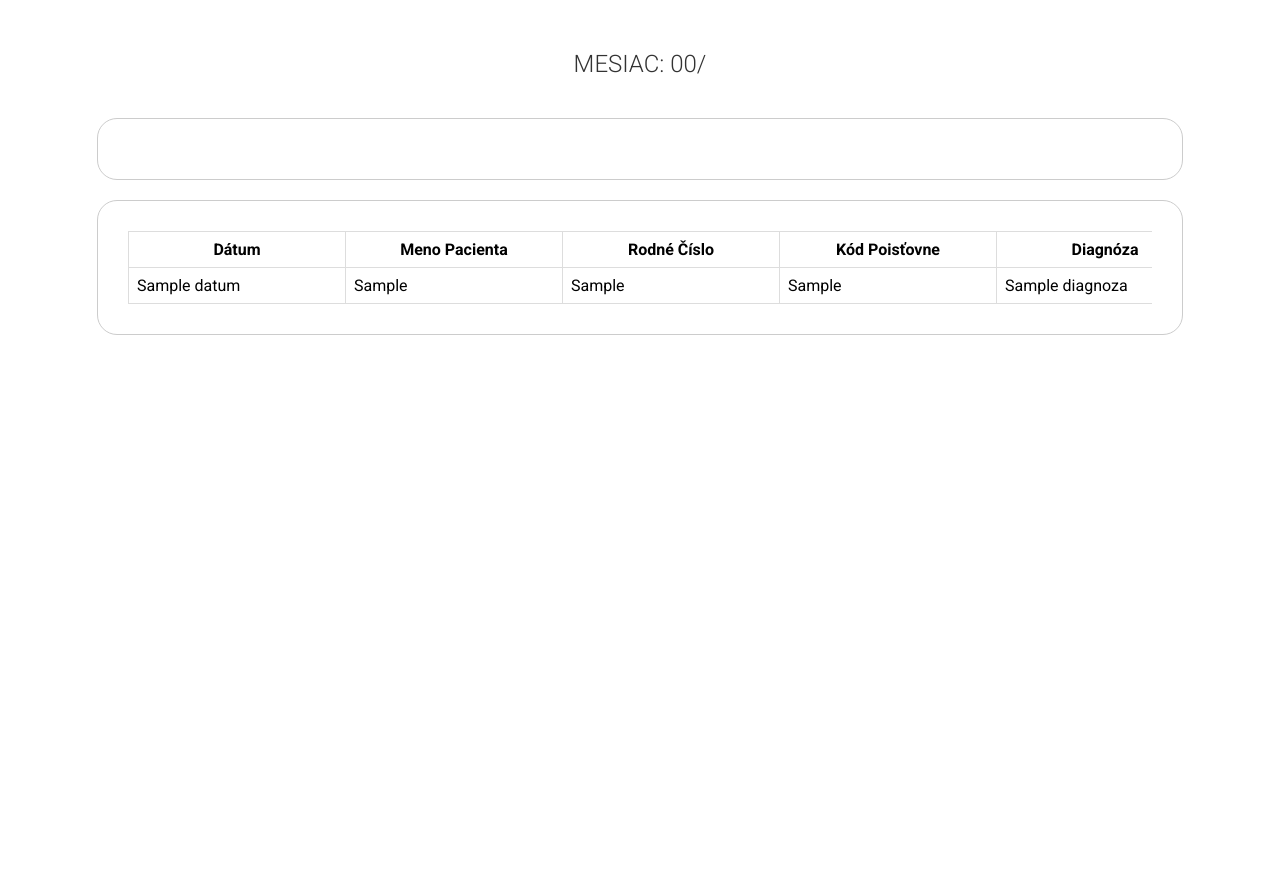
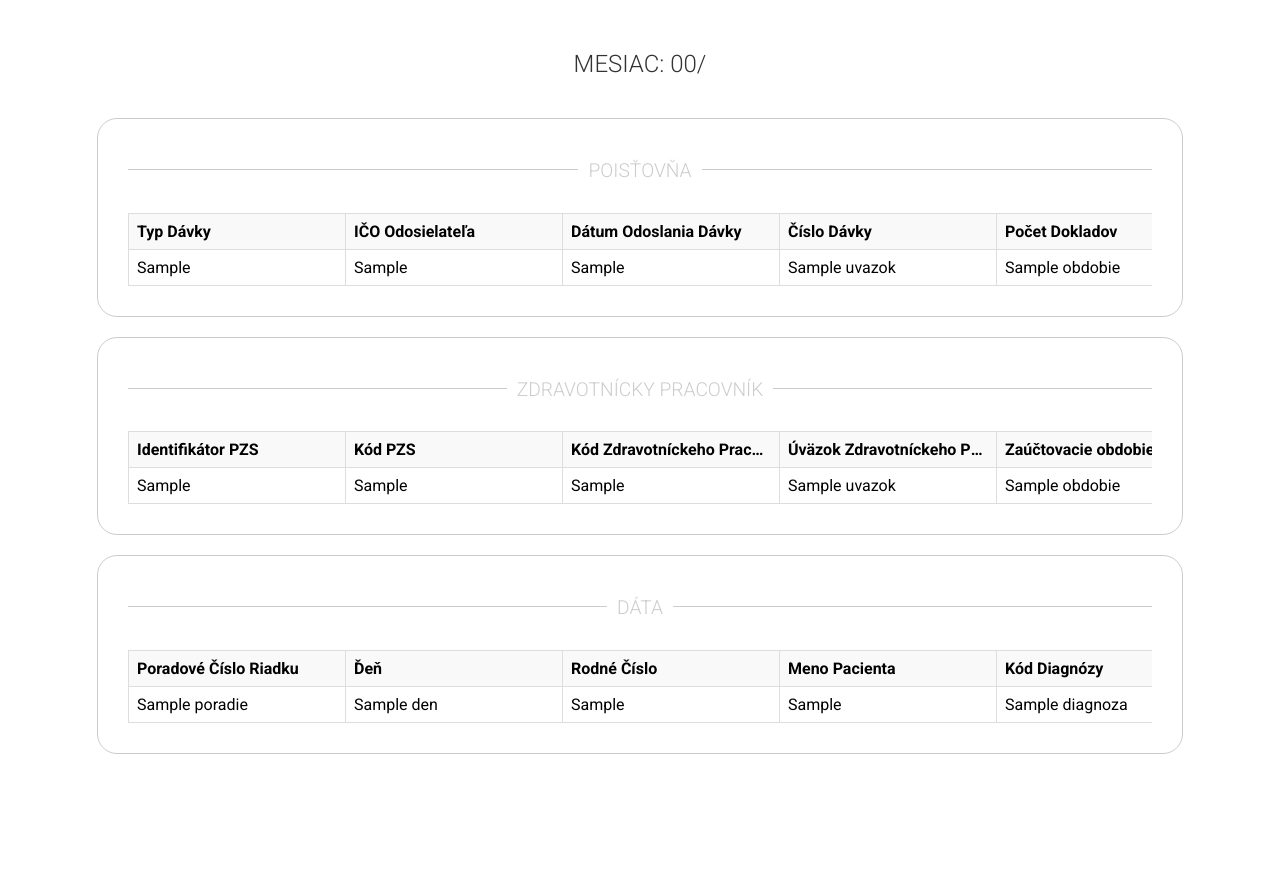
Before and after one commit to Brunokristi/ADOS, a Flask app: template templates/transport/transport.html in a window 1280 px wide. Shown: the part 50-924 px from the top of the page. Before the commit the page ends 385 px from the top, so only its background shows below. Run offline with Flask 3, Linux system fonts and the light colour scheme; the visitor is signed in with stand-in values (Sample User, id 1); tables that the repository leaves empty hold one stand-in row (values such as "Sample post"); the template is opened without the code that fills it: most values are stand-ins (such as "Sample title", 1, 10 or a date in 2020); parts of the project's set-up code (start-up, migrations or seed data) failed here and were passed over; some libraries are stand-ins or nearby versions.

Commit message:
working on transportaation

```diff
--- a/static/css/transport/transport.css
+++ b/static/css/transport/transport.css
@@ -18,3 +18,8 @@ th {
     padding: 8px;
     border: 1px solid #ddd;
 }
+
+th {
+    background-color: #f9f9f9;
+    text-align: left;
+}
--- a/static/js/dashboard.js
+++ b/static/js/dashboard.js
@@ -54,7 +54,7 @@ document.addEventListener("DOMContentLoaded", () => {
                 .then(res => res.json())
                 .then(res => {
                     if (res.success) {
-                        window.location.href = `/transport`;
+                        window.location.href = `/transport/menu`;
                     }
                 });
         });
--- a/templates/transport/transport.html
+++ b/templates/transport/transport.html
@@ -17,48 +17,123 @@
     {% if session.get('nurse') %}
 
     <div class="section">
-    </div>
+        <div class="lined-heading"><span>Poisťovňa</span></div>
 
-    <div class="section" style="margin-bottom: 120px;">
         <div class="table-container">
             <table>
                 <thead>
                     <tr>
-                        <th>Dátum</th>
+                        <th>Typ Dávky</th>
+                        <th>IČO Odosielateľa</th>
+                        <th>Dátum Odoslania Dávky</th>
+                        <th>Číslo Dávky</th>
+                        <th>Počet Dokladov</th>
+                        <th>Počet Médií</th>
+                        <th>Číslo Média</th>
+                        <th>Poisťovňa Pobočka</th>
+                    </tr>
+                </thead>
+                <tbody>
+                    <tr>
+                        <td id="identifikator-pzs">{{ sestra.identifikator_pzs }}</td>
+                        <td id="kod-pzs">{{ sestra.kod_pzs }}</td>
+                        <td id="kod-zp">{{ sestra.kod_zp }}</td>
+                        <td id="uvazok-zp">{{ sestra.uvazok }}</td>
+                        <td id="obdobie">{{ sestra.obdobie }}</td>
+                        <td id="mena">{{ sestra.mena }}</td>
+                    </tr>
+                </tbody>
+            </table>
+        </div>
+    </div>
+
+    <div class="section">
+        <div class="lined-heading"><span>Zdravotnícky pracovník</span></div>
+
+        <div class="table-container">
+            <table>
+                <thead>
+                    <tr>
+                        <th>Identifikátor PZS</th>
+                        <th>Kód PZS</th>
+                        <th>Kód Zdravotníckeho Pracovníka</th>
+                        <th>Úväzok Zdravotníckeho Pracovníka</th>
+                        <th>Zaúčtovacie obdobie</th>
+                        <th>Mena</th>
+                    </tr>
+                </thead>
+                <tbody>
+                    <tr>
+                        <td id="identifikator-pzs">{{ sestra.identifikator_pzs }}</td>
+                        <td id="kod-pzs">{{ sestra.kod_pzs }}</td>
+                        <td id="kod-zp">{{ sestra.kod_zp }}</td>
+                        <td id="uvazok-zp">{{ sestra.uvazok }}</td>
+                        <td id="obdobie">{{ sestra.obdobie }}</td>
+                        <td id="mena">{{ sestra.mena }}</td>
+                    </tr>
+                </tbody>
+            </table>
+        </div>
+    </div>
+
+    <div class="section" style="margin-bottom: 120px;">
+        <div class="lined-heading"><span>Dáta</span></div>
+
+        <div class="table-container">
+            <table>
+                <thead>
+                    <tr>
+                        <th>Poradové Číslo Riadku</th>
+                        <th>Ďeň</th>
+                        <th>Rodné Číslo</th>
                         <th>Meno Pacienta</th>
-                        <th>Rodné Číslo</th>
-                        <th>Kód Poisťovne</th>
-                        <th>Diagnóza</th>
-                        <th>Počet km</th>
+                        <th>Kód Diagnózy</th>
+                        <th>Stav Prepravovaného Pacienta</th>
+                        <th>Preprava Sprievodcu</th>
+                        <th>Typ Prepravy</th>
+                        <th>Počet Osobokilometrov</th>
+                        <th>Odkiaľ Obec</th>
+                        <th>Odkiaľ Ulica</th>
+                        <th>Kam Obec</th>
+                        <th>Kam Ulica</th>
                         <th>Číslo Jazdy</th>
-                        <th>ŠPZ</th>
-                        <th>Obec Začiatok</th>
-                        <th>Ulica Začiatok</th>
-                        <th>Obec Koniec</th>
-                        <th>Ulica Koniec</th>
-                        <th>Odosielajúci Lekár</th>
-                        <th>Odosielajúca PZS</th>
-                        <th>Ambulancia</th>
+                        <th>EČ Vozidla</th>
+                        <th>Počet Prepravovaných</th>
+                        <th>Náhrady</th>
+                        <th>Typ Odosielatela</th>
+                        <th>Kód PZS Odosielatela</th>
+                        <th>Kód ZPR Odosielatela</th>
+                        <th>Členský Štát Poistenca</th>
+                        <th>Identifikačné Číslo Poistenca</th>
+                        <th>Pohlavie Poistenca</th>
                     </tr>
                 </thead>
                 <tbody>
                     {% for row in data %}
                     <tr>
-                        <td>{{ row.datum }}</td>
+                        <td>{{ row.poradie }}</td>
+                        <td>{{ row.den }}</td>
+                        <td>{{ row.rodne_cislo }}</td>
                         <td>{{ row.pacient_meno }}</td>
-                        <td>{{ row.rodne_cislo }}</td>
-                        <td>{{ row.kod_poistovne }}</td>
                         <td>{{ row.diagnoza }}</td>
-                        <td>{{ row.km }}</td>
-                        <td>{{ loop.index }}</td> <!-- číslo jazdy -->
+                        <td>{{ row.stav_pacienta }}</td>
+                        <td>{{ row.sprievodca }}</td>
+                        <td>{{ row.typ_prepravy }}</td>
+                        <td>{{ row.osobokm }}</td>
+                        <td>{{ row.odkial_obec }}</td>
+                        <td>{{ row.odkial_ulica }}</td>
+                        <td>{{ row.kam_obec }}</td>
+                        <td>{{ row.kam_ulica }}</td>
+                        <td>{{ row.cislo_jazdy }}</td>
                         <td>{{ row.evc }}</td>
-                        <td>{{ row.start_obec }}</td>
-                        <td>{{ row.start_ulica }}</td>
-                        <td>{{ row.end_obec }}</td>
-                        <td>{{ row.end_ulica }}</td>
-                        <td>{{ row.odosielajuci_lekar }}</td>
-                        <td>{{ row.odosielajuca_pzs }}</td>
-                        <td>{{ row.ambulancia }}</td>
+                        <td>{{ row.pocet_prepravovanych }}</td>
+                        <td>{{ row.nahrady }}</td>
+                        <td>{{ row.typ_odosielatela }}</td>
+                        <td>{{ row.kód_pzs }}</td>
+                        <td>{{ row.kód_zpr }}</td>
+                        <td>{{ row.clensky_stat }}</td>
+                        <td>{{ row.id_poistenca }}</td>
+                        <td>{{ row.pohlavie }}</td>
                     </tr>
                     {% endfor %}
                 </tbody>
```
Also changed, not shown: routes/transport.py (+150 -65 lines), static/js/transport/transport_menu.js (added, +21 -0 lines), templates/transport/transport_menu.html (added, +51 -0 lines), ados_database.db.
